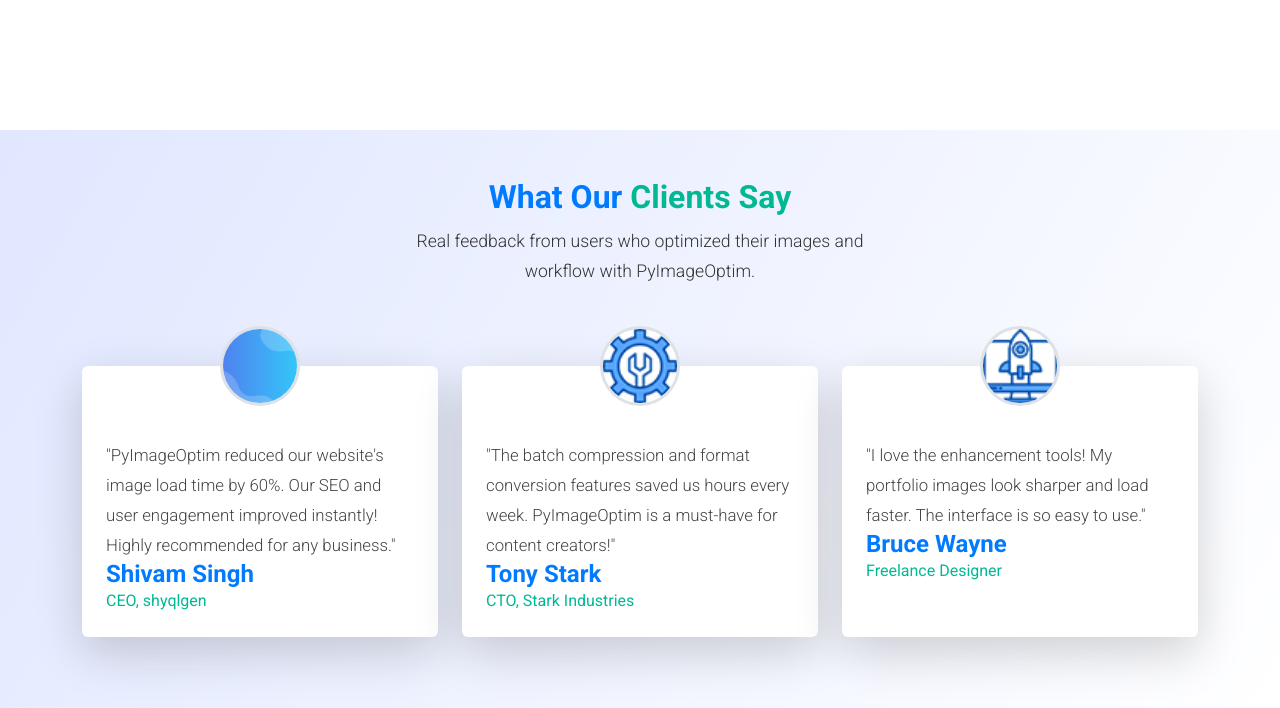
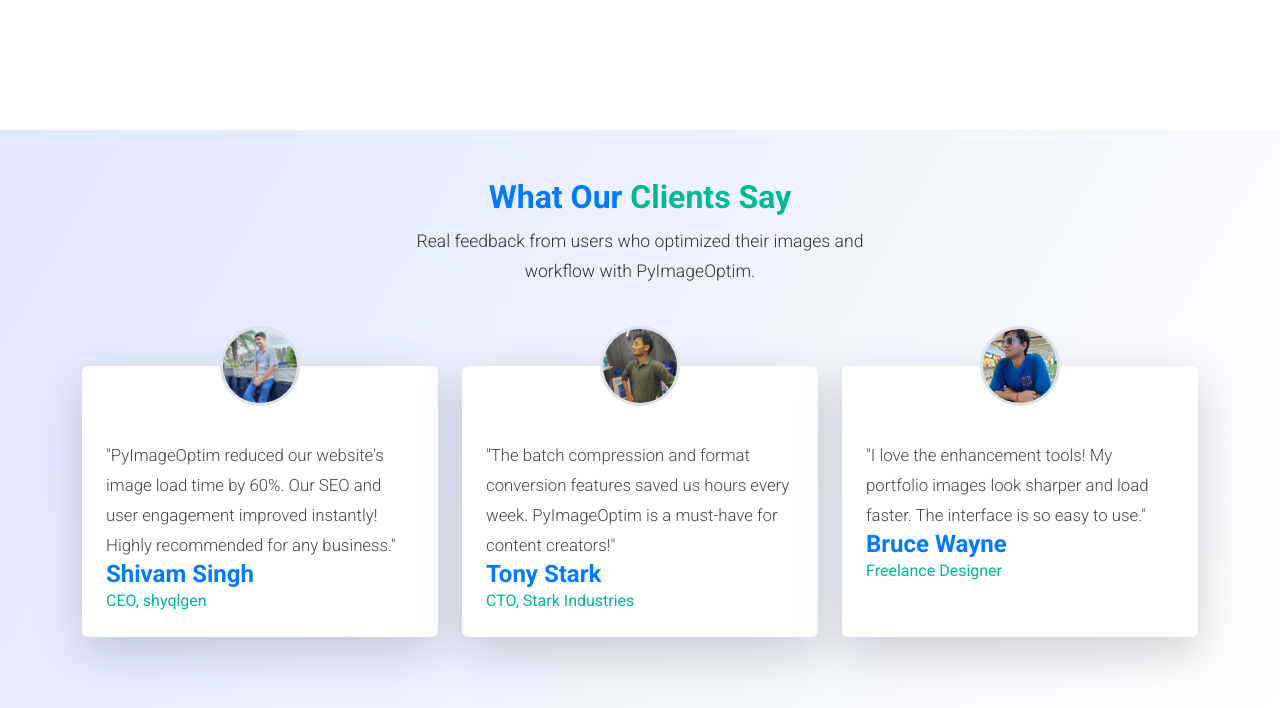
Before and after one commit to adarshxx07/PyImageOptim, a Flask app: page / in a window 1280 px wide. Shown: the part 2244-2952 px from the top of the page. Run offline with Flask 3, Linux system fonts and the light colour scheme; some libraries are stand-ins or nearby versions.

Commit message:
added images into what our client says

```diff
--- a/templates/index.html
+++ b/templates/index.html
@@ -225,7 +225,7 @@
     <div class="row justify-content-center">
       <div class="col-lg-4 col-md-6 mb-4">
         <div class="testimonial-item p-4 rounded shadow-lg h-100 bg-white wow fadeInUp" data-wow-duration="1s" data-wow-delay="0.2s" style="position:relative;">
-          <img src="static/images/client-bg.png" alt="Client 1" class="rounded-circle border border-3" style="width:80px; height:80px; object-fit:cover; position:absolute; top:-40px; left:50%; transform:translateX(-50%); background:#fff;">
+          <img src="static/images/shivam_singh.jpeg" alt="Shivam Singh" class="rounded-circle border border-3" style="width:80px; height:80px; object-fit:cover; position:absolute; top:-40px; left:50%; transform:translateX(-50%); background:#fff;">
           <div style="margin-top:50px;">
             <p style="font-size:1.05rem; color:#444;">"PyImageOptim reduced our website's image load time by 60%. Our SEO and user engagement improved instantly! Highly recommended for any business."</p>
             <h4 style="color:#007bff; font-weight:600; margin-bottom:0;">Shivam Singh</h4>
@@ -235,7 +235,7 @@
       </div>
       <div class="col-lg-4 col-md-6 mb-4">
         <div class="testimonial-item p-4 rounded shadow-lg h-100 bg-white wow fadeInUp" data-wow-duration="1s" data-wow-delay="0.4s" style="position:relative;">
-          <img src="static/images/service-icon-01.png" alt="Client 2" class="rounded-circle border border-3" style="width:80px; height:80px; object-fit:cover; position:absolute; top:-40px; left:50%; transform:translateX(-50%); background:#fff;">
+          <img src="static/images/adarsh photo.jpeg" alt="Adarsh" class="rounded-circle border border-3" style="width:80px; height:80px; object-fit:cover; position:absolute; top:-40px; left:50%; transform:translateX(-50%); background:#fff;">
           <div style="margin-top:50px;">
             <p style="font-size:1.05rem; color:#444;">"The batch compression and format conversion features saved us hours every week. PyImageOptim is a must-have for content creators!"</p>
             <h4 style="color:#007bff; font-weight:600; margin-bottom:0;">Tony Stark</h4>
@@ -245,7 +245,7 @@
       </div>
       <div class="col-lg-4 col-md-6 mb-4">
         <div class="testimonial-item p-4 rounded shadow-lg h-100 bg-white wow fadeInUp" data-wow-duration="1s" data-wow-delay="0.6s" style="position:relative;">
-          <img src="static/images/service-icon-02.png" alt="Client 3" class="rounded-circle border border-3" style="width:80px; height:80px; object-fit:cover; position:absolute; top:-40px; left:50%; transform:translateX(-50%); background:#fff;">
+          <img src="static/images/shiva photo.jpeg" alt="Shiva" class="rounded-circle border border-3" style="width:80px; height:80px; object-fit:cover; position:absolute; top:-40px; left:50%; transform:translateX(-50%); background:#fff;">
           <div style="margin-top:50px;">
             <p style="font-size:1.05rem; color:#444;">"I love the enhancement tools! My portfolio images look sharper and load faster. The interface is so easy to use."</p>
             <h4 style="color:#007bff; font-weight:600; margin-bottom:0;">Bruce Wayne</h4>
```
Also changed, not shown: static/images/adarsh photo.jpeg (added), static/images/shiva photo.jpeg (added), static/images/shivam_singh.jpeg (added).
